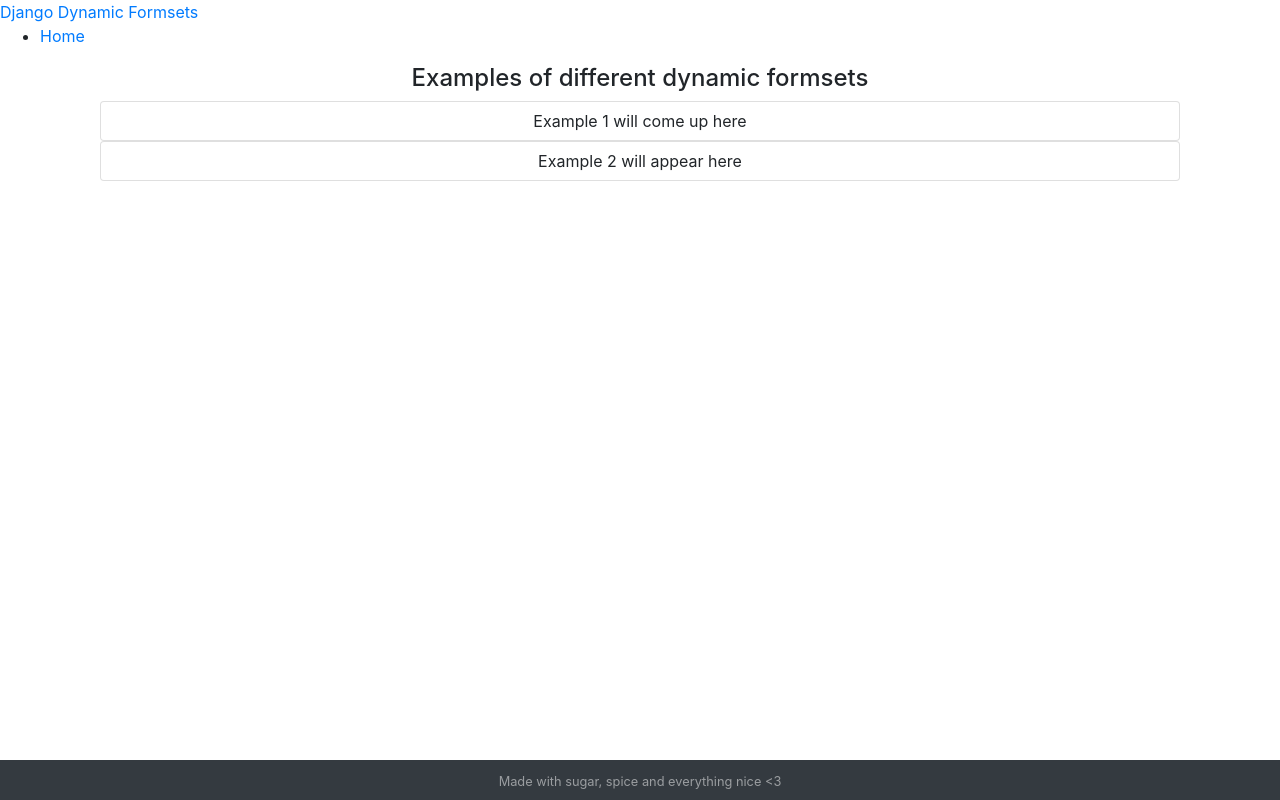
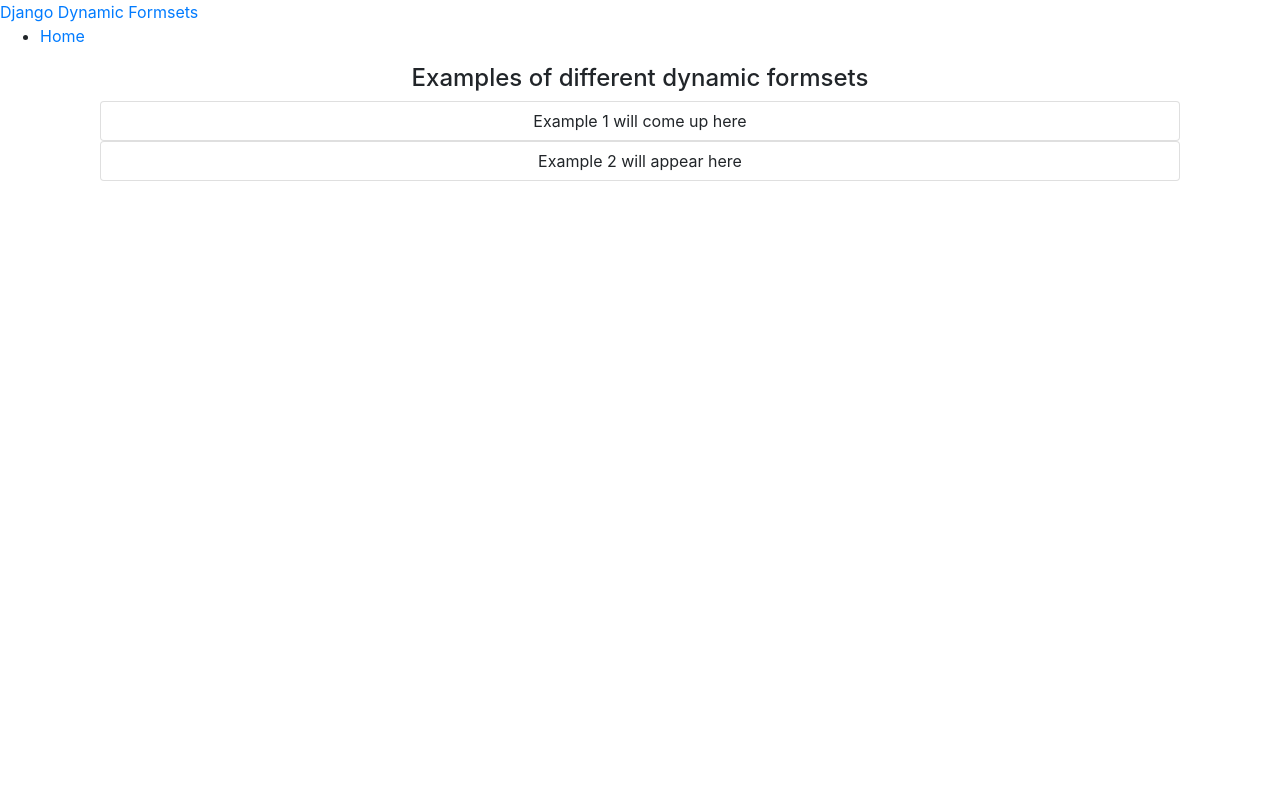
Before and after one commit to venomouscyanide/DjangoDynamicFormsets, a Django app: page / in a window 1280 px wide. Run offline with Django 3.2, Linux system fonts and the light colour scheme; some libraries are stand-ins or nearby versions.

Commit message:
Styling, remove footer

```diff
--- a/django_dynamic_formsets/example_files/forms.py
+++ b/django_dynamic_formsets/example_files/forms.py
@@ -26,6 +26,5 @@ class ExampleForm1(forms.Form):
         widget=forms.ClearableFileInput(attrs={'multiple': True})
     )
 
-    layout = Layout(Row('array_of_elements'),
-                    Row('output_column_name'),
+    layout = Layout(Row('array_of_elements', 'output_column_name'),
                     Row('file_field'))
--- a/django_dynamic_formsets/static/css/project.css
+++ b/django_dynamic_formsets/static/css/project.css
@@ -12,17 +12,9 @@
   border-color: #eed3d7;
 }
 
-/* Sticky Footer Classes */
 
-html,
-body {
+#delete-button{
   height: 100%;
+  text-align: center;
+  vertical-align: middle;
 }
-
-#page-content {
-  flex: 1 0 auto;
-}
-
-#sticky-footer {
-  flex-shrink: none;
-}
--- a/django_dynamic_formsets/templates/base.html
+++ b/django_dynamic_formsets/templates/base.html
@@ -84,17 +84,7 @@
   <!-- place project specific Javascript in this file -->
 
   <script src="{% static 'js/project.js' %}"></script>
-
-  <!-- footer code taken from https://startbootstrap.com/snippets/sticky-footer-flexbox/ -->
-  <body class="d-flex flex-column">
-  <div id="page-content">
-  </div>
-  <footer id="sticky-footer" class="py-2 bg-dark text-white-50">
-    <div class="container text-center">
-      <small>Made with sugar, spice and everything nice <3</small>
-    </div>
-  </footer>
-</body>
+  </body>
 
 {% endblock javascript %}
 </body>
--- a/django_dynamic_formsets/templates/examples/example_1.html
+++ b/django_dynamic_formsets/templates/examples/example_1.html
@@ -41,13 +41,13 @@
       {% endfor %}
       </tbody>
     </table>
+
     <div class="container">
       <button class="add-row btn mx-auto" id="center-button">+ Add Brand
       </button>
     </div>
 
   </form>
-
 
   <table class="table table-striped">
     <tbody>
```
